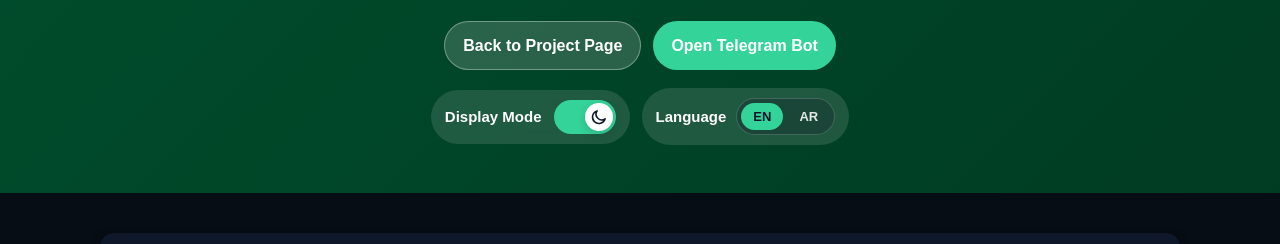
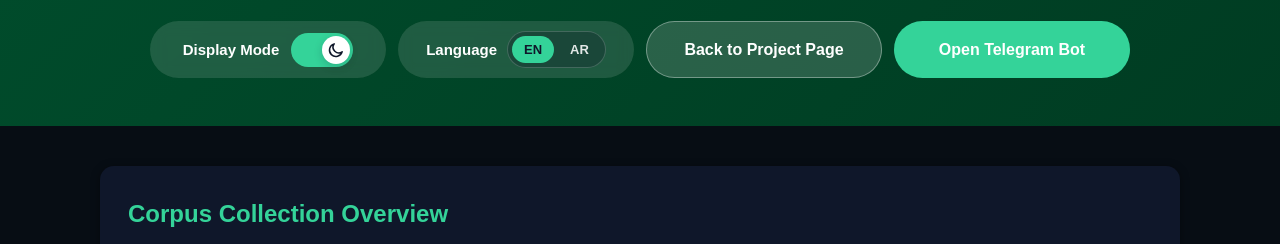
Before and after one commit to Ahmedbaso/Saudi-Dialects-Speech-Corpus, a plain HTML site: page stats.html in a window 1280 px wide. Shown: the part 200-444 px from the top of the page. Drawn offline with Linux system fonts and the light colour scheme.

Commit message:
Update stats.html

```diff
--- a/stats.html
+++ b/stats.html
@@ -264,6 +264,29 @@
       border: 1px solid rgba(255, 255, 255, 0.35);
     }
 
+    .header-action-grid {
+      max-width: 980px;
+      margin: 24px auto 0;
+      display: grid;
+      grid-template-columns: repeat(4, minmax(0, 1fr));
+      gap: 12px;
+      align-items: stretch;
+    }
+
+    .header-action-grid .theme-panel,
+    .header-action-grid .button {
+      width: 100%;
+      min-height: 48px;
+      margin: 0;
+      padding: 10px 16px;
+      border-radius: 999px;
+      justify-content: center;
+    }
+
+    .header-action-grid .button {
+      white-space: nowrap;
+    }
+
     main {
       max-width: 1120px;
       margin: 40px auto;
@@ -814,6 +837,20 @@
         min-height: 180px;
       }
     }
+
+    @media (max-width: 820px) {
+      .header-action-grid {
+        grid-template-columns: repeat(2, minmax(0, 1fr));
+        max-width: 620px;
+      }
+    }
+
+    @media (max-width: 470px) {
+      .header-action-grid {
+        grid-template-columns: 1fr;
+      }
+    }
+
   </style>
 </head>
 
@@ -826,12 +863,7 @@
       including participants, recordings, recorded minutes, and progress toward the project goal.
     </p>
 
-    <div class="top-actions">
-      <a href="index.html" class="button secondary" data-i18n="backProjectPage">Back to Project Page</a>
-      <a href="https://t.me/Saudi_Dialects_bot" target="_blank" rel="noopener noreferrer" class="button" data-i18n="openTelegramBot">Open Telegram Bot</a>
-    </div>
-
-    <div class="header-controls">
+    <div class="header-action-grid" aria-label="Page controls">
       <div class="theme-panel">
         <span class="theme-panel-label" data-i18n="displayMode">Display Mode</span>
         <label class="theme-switch" title="Switch between light and dark mode" aria-label="Switch between light and dark mode">
@@ -857,6 +889,9 @@
           <button type="button" class="language-button" id="langAr" data-lang="ar" aria-pressed="false">AR</button>
         </div>
       </div>
+
+      <a href="index.html" class="button secondary" data-i18n="backProjectPage">Back to Project Page</a>
+      <a href="https://t.me/Saudi_Dialects_bot" target="_blank" rel="noopener noreferrer" class="button" data-i18n="openTelegramBot">Open Telegram Bot</a>
     </div>
   </header>
 
@@ -1033,6 +1068,26 @@
       title="Visit King Saud University official website"
     >
       King Saud University
+    </a>
+    <span> • </span>
+    <a
+      href="https://ccis.ksu.edu.sa/en"
+      target="_blank"
+      rel="noopener noreferrer"
+      class="ksu-link"
+      title="Visit College of Computer and Information Sciences official website"
+    >
+      College: Computer and Information Sciences
+    </a>
+    <span> • </span>
+    <a
+      href="https://github.com/ahmedbaso"
+      target="_blank"
+      rel="noopener noreferrer"
+      class="ksu-link"
+      title="Visit Ahmed.Baso GitHub profile"
+    >
+      Created by Ahmed.Baso
     </a>
     <span> • </span>
     <a
@@ -1102,7 +1157,7 @@
         shareP2: "Every voice contribution brings the project closer to its goal. Share the bot and be part of building better Arabic voice technology.",
         openBotButton: "Open Bot",
         copyLinkButton: "Copy Link",
-        footerHtml: "Saudi Dialects Speech Corpus — Graduation Project, <a href=\"https://ksu.edu.sa/en\" target=\"_blank\" rel=\"noopener noreferrer\" class=\"ksu-link\" title=\"Visit King Saud University official website\">King Saud University</a><span> • </span><a href=\"mailto:Saudi.Dialects@outlook.sa\" class=\"ksu-link\" title=\"Contact the Saudi Dialects Speech Corpus project\">Contact: Saudi.Dialects@outlook.sa</a>",
+        footerHtml: "Saudi Dialects Speech Corpus — Graduation Project, <a href=\"https://ksu.edu.sa/en\" target=\"_blank\" rel=\"noopener noreferrer\" class=\"ksu-link\" title=\"Visit King Saud University official website\">King Saud University</a><span> • </span><a href=\"https://ccis.ksu.edu.sa/en\" target=\"_blank\" rel=\"noopener noreferrer\" class=\"ksu-link\" title=\"Visit College of Computer and Information Sciences official website\">College: Computer and Information Sciences</a><span> • </span><a href=\"https://github.com/ahmedbaso\" target=\"_blank\" rel=\"noopener noreferrer\" class=\"ksu-link\" title=\"Visit Ahmed.Baso GitHub profile\">Created by Ahmed.Baso</a><span> • </span><a href=\"mailto:Saudi.Dialects@outlook.sa\" class=\"ksu-link\" title=\"Contact the Saudi Dialects Speech Corpus project\">Contact: Saudi.Dialects@outlook.sa</a>",
         lastUpdatedPrefix: "Last updated",
         notConnectedYet: "Not connected yet",
         statsUnavailable: "Statistics are temporarily unavailable.",
@@ -1125,17 +1180,17 @@
         duration3Plus: "3+ min"
       },
       ar: {
-        documentTitle: "إحصائيات جمع corpus | Saudi Dialects Speech Corpus",
-        metaDescription: "إحصائيات جمع corpus لمشروع التخرج Saudi Dialects Speech Corpus.",
-        pageTitle: "إحصائيات جمع Corpus",
-        headerSubtitle: "نظرة محدثة على تقدم جمع بيانات Saudi Dialects Speech Corpus، بما يشمل عدد المشاركين، والتسجيلات، والدقائق المسجلة، والتقدم نحو هدف المشروع.",
+        documentTitle: "إحصائيات المدونة | Saudi Dialects Speech Corpus",
+        metaDescription: "إحصائيات المدونة لمشروع التخرج Saudi Dialects Speech Corpus.",
+        pageTitle: "إحصائيات المدونة",
+        headerSubtitle: "نظرة محدثة على تقدم جمع بيانات مدونة اللهجات السعودية، بما يشمل عدد المشاركين، وعدد التسجيلات، والدقائق المسجلة، ومدى التقدم نحو هدف المشروع.",
         backProjectPage: "العودة إلى صفحة المشروع",
         openTelegramBot: "فتح Telegram Bot",
         displayMode: "وضع العرض",
         languageLabel: "اللغة",
-        overviewTitle: "نظرة عامة على جمع Corpus",
-        overviewP1: "تعرض هذه الصفحة التقدم الحالي لمشروع Saudi Dialects Speech Corpus ومدى اقتراب المشروع من تحقيق أهداف الجمع.",
-        overviewP2: "يتم تحديث الإحصائيات تلقائيًا من سجلات dataset المجمعة.",
+        overviewTitle: "نظرة عامة على جمع المدونة",
+        overviewP1: "تعرض هذه الصفحة التقدم الحالي لمشروع مدونة اللهجات السعودية ومدى اقتراب المشروع من تحقيق أهدافه.",
+        overviewP2: "يتم تحديث الإحصائيات تلقائيًا من سجلات مجموعة البيانات المجمعة.",
         totalParticipantsLabel: "إجمالي المشاركين",
         totalParticipantsSub: "المساهمون المكتملون",
         totalRecordingsLabel: "إجمالي التسجيلات",
@@ -1152,12 +1207,12 @@
         avgMinutesLabel: "متوسط الدقائق / مشارك",
         avgMinutesSub: "بناءً على الإجماليات الحالية",
         projectGoalTitle: "هدف المشروع",
-        projectGoalP: "الهدف طويل المدى هو جمع مساهمات صوتية من <strong>10,000 مشارك</strong> وبناء corpus يحتوي على <strong>300,000 تسجيل</strong>.",
+        projectGoalP: "يتمثل الهدف طويل المدى في جمع مساهمات صوتية من <strong>10,000 مشارك</strong> وبناء مدونة صوتية تضم <strong>300,000 تسجيل</strong>.",
         participantsGoalTitle: "هدف المشاركين",
         recordingsGoalTitle: "هدف التسجيلات",
         participantsUnit: "مشارك",
         recordingsUnit: "تسجيل",
-        datasetBreakdownTitle: "تفصيل Dataset",
+        datasetBreakdownTitle: "إحصاءات مجموعة البيانات",
         datasetBreakdownP: "تعرض هذه الرسوم إحصائيات مجمعة فقط ولا تكشف هويات المشاركين.",
         genderDistributionTitle: "توزيع الجنس",
         deviceDistributionTitle: "توزيع الأجهزة",
@@ -1165,12 +1220,12 @@
         collectionQualityTitle: "جودة الجمع",
         durationDistributionTitle: "توزيع مدة المشاركين",
         durationDistributionP: "مخطط يوضح إجمالي الدقائق المسجلة لكل مشارك مكتمل.",
-        shareTitle: "ساعدنا في تنمية Corpus",
-        shareP1: "ساعدنا في تنمية Saudi Dialects Speech Corpus. من خلال مشاركة رابط البوت مع الأصدقاء والعائلة في مختلف مناطق المملكة، يمكنك دعم إنشاء dataset أكثر ثراءً وتمثيلًا لتقنيات الكلام العربية.",
+        shareTitle: "ساهم في تنمية المدونة",
+        shareP1: "ساهم في تنمية مدونة اللهجات السعودية من خلال مشاركة رابط البوت مع الأصدقاء والعائلة في مختلف مناطق المملكة، ودعم إنشاء مجموعة بيانات صوتية أكثر ثراءً وتمثيلًا لتقنيات الكلام العربية.",
         shareP2: "كل مساهمة صوتية تقرّب المشروع من هدفه. شارك البوت وكن جزءًا من بناء تقنية صوتية عربية أفضل.",
         openBotButton: "فتح البوت",
         copyLinkButton: "نسخ الرابط",
-        footerHtml: "Saudi Dialects Speech Corpus — مشروع تخرج، <a href=\"https://ksu.edu.sa/en\" target=\"_blank\" rel=\"noopener noreferrer\" class=\"ksu-link\" title=\"Visit King Saud University official website\">King Saud University</a><span> • </span><a href=\"mailto:Saudi.Dialects@outlook.sa\" class=\"ksu-link\" title=\"Contact the Saudi Dialects Speech Corpus project\">Contact: Saudi.Dialects@outlook.sa</a>",
+        footerHtml: "Saudi Dialects Speech Corpus — Graduation Project, <a href=\"https://ksu.edu.sa/en\" target=\"_blank\" rel=\"noopener noreferrer\" class=\"ksu-link\" title=\"Visit King Saud University official website\">King Saud University</a><span> • </span><a href=\"https://ccis.ksu.edu.sa/en\" target=\"_blank\" rel=\"noopener noreferrer\" class=\"ksu-link\" title=\"Visit College of Computer and Information Sciences official website\">College: Computer and Information Sciences</a><span> • </span><a href=\"https://github.com/ahmedbaso\" target=\"_blank\" rel=\"noopener noreferrer\" class=\"ksu-link\" title=\"Visit Ahmed.Baso GitHub profile\">Created by Ahmed.Baso</a><span> • </span><a href=\"mailto:Saudi.Dialects@outlook.sa\" class=\"ksu-link\" title=\"Contact the Saudi Dialects Speech Corpus project\">Contact: Saudi.Dialects@outlook.sa</a>",
         lastUpdatedPrefix: "آخر تحديث",
         notConnectedYet: "غير متصل حاليًا",
         statsUnavailable: "الإحصائيات غير متاحة مؤقتًا.",
```
